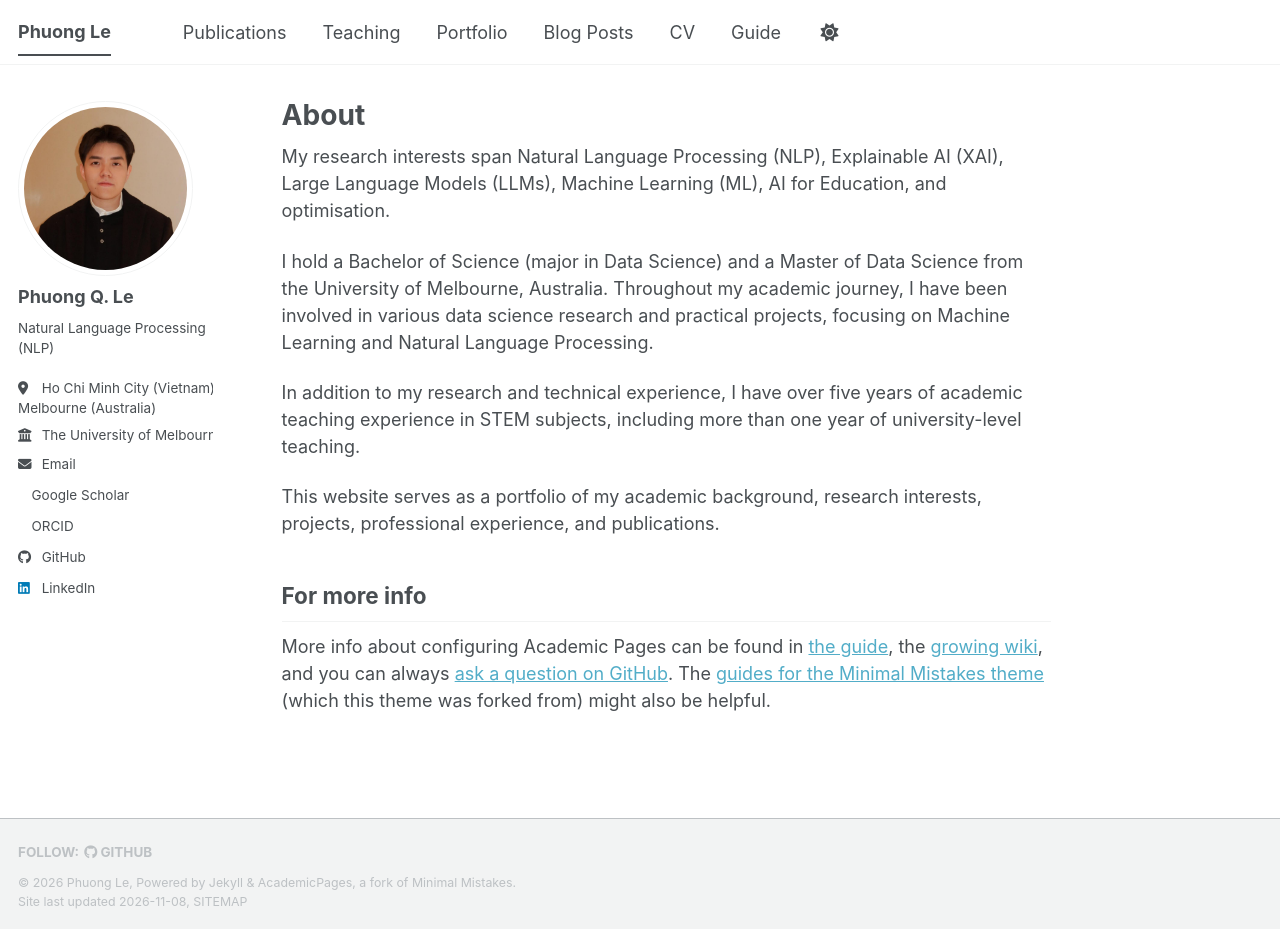
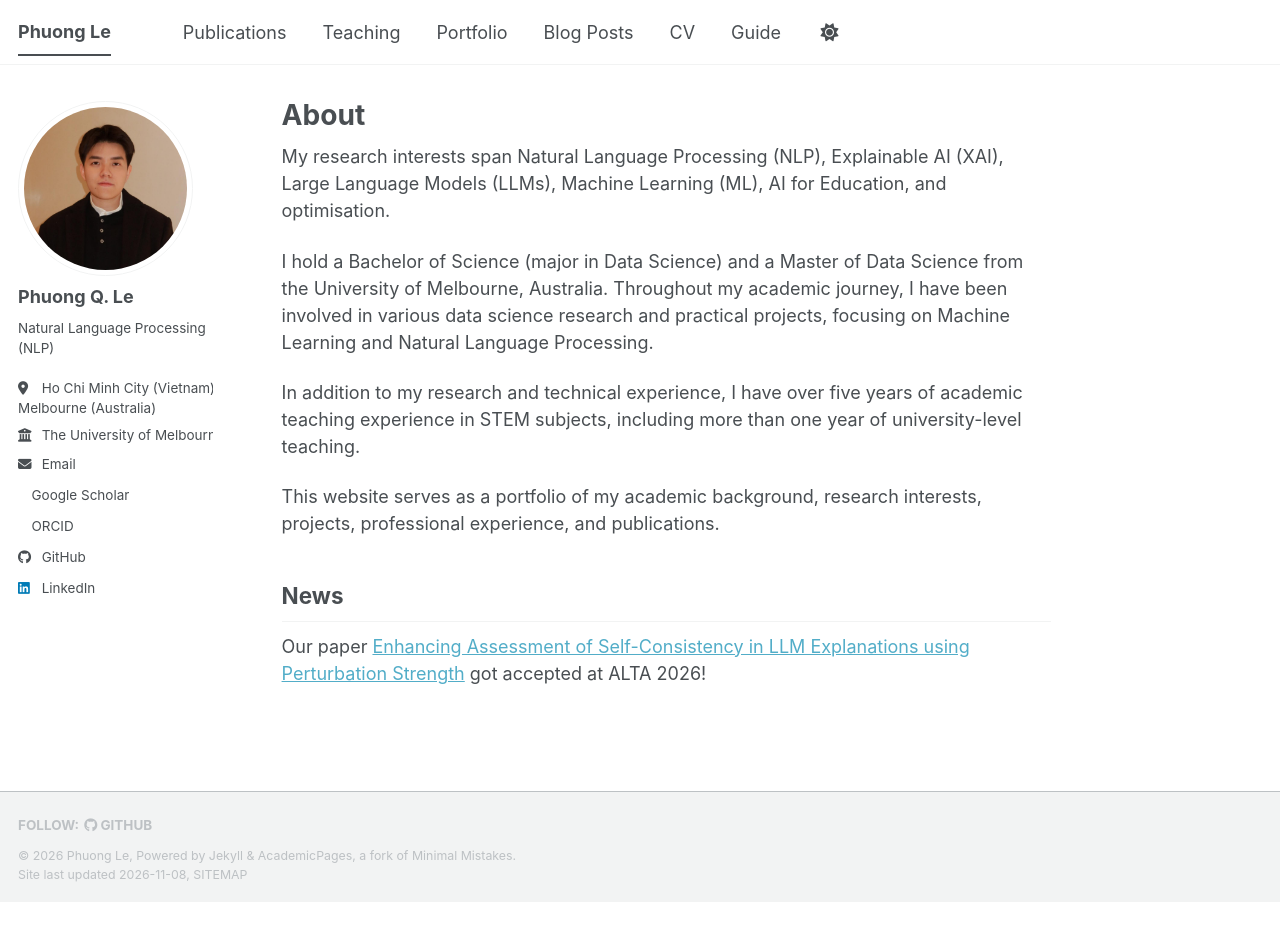
Before and after one commit to ple30/ple30.github.io, a Jekyll site: the page built from _pages/about.md, in a window 1280 px wide and 929 px high. Built offline with Jekyll 4.4.1, drawn with Linux system fonts in a browser that asks for light colours; a script bundle is joined from its source files by our own code; a style sheet for code colours, icons or effects is not loaded.

Commit message:
Revise about page with recent publication news
Updated the content to include news about a paper acceptance.

```diff
--- a/_pages/about.md
+++ b/_pages/about.md
@@ -14,6 +14,6 @@ In addition to my research and technical experience, I have over five years of a
 
 This website serves as a portfolio of my academic background, research interests, projects, professional experience, and publications.
 
-For more info
+News
 ------
-More info about configuring Academic Pages can be found in [the guide](https://academicpages.github.io/markdown/), the [growing wiki](https://github.com/academicpages/academicpages.github.io/wiki), and you can always [ask a question on GitHub](https://github.com/academicpages/academicpages.github.io/discussions). The [guides for the Minimal Mistakes theme](https://mmistakes.github.io/minimal-mistakes/docs/configuration/) (which this theme was forked from) might also be helpful.
+Our paper [Enhancing Assessment of Self-Consistency in LLM Explanations using Perturbation Strength](https://doi.org/10.48550/arXiv.2609.30849) got accepted at ALTA 2026!
```
